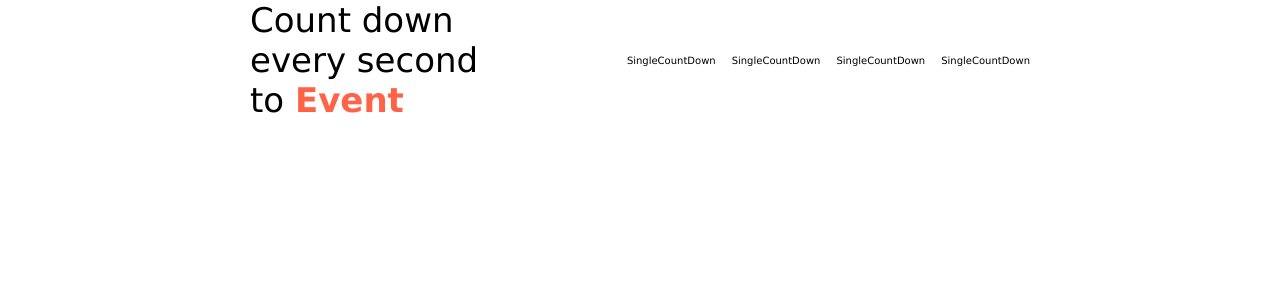
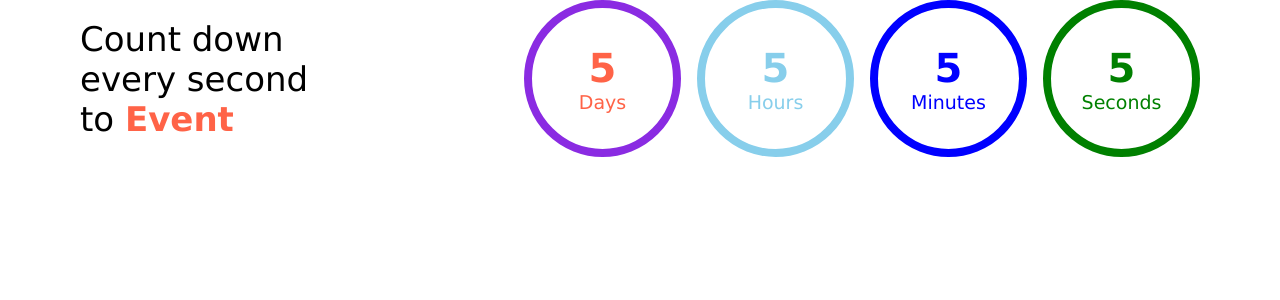
Before and after one commit to gintare-ces/07_react_moduleCss_sass_practice, a React (Vite) app: page / in a window 1280 px wide. Shown: the top 300 px of the page. Built offline with nearby package versions, Linux system fonts and the light colour scheme.

Commit message:
count down color classes

```diff
--- a/src/components/section/countDown/CountDownSection.jsx
+++ b/src/components/section/countDown/CountDownSection.jsx
@@ -4,14 +4,17 @@ import css from './CountDownSection.module.css'
 import SingleCountDown from './SingleCountDown';
 
 function CountDownSection() {
+
+
+
   return (
     <section className={`container ${css.section}`}>
         <h2 className={css.title}>Count down every second to <span>Event</span></h2>
         <Grid cols={4}>
-            <SingleCountDown />
-            <SingleCountDown />
-            <SingleCountDown />
-            <SingleCountDown />
+            <SingleCountDown time='Days' value={5} circle={'violet'} />
+            <SingleCountDown time='Hours' value={5} circle={'sky'} />
+            <SingleCountDown time='Minutes' value={5} circle={'blue'} />
+            <SingleCountDown time='Seconds' value={5} circle={'green'} />
         </Grid>
     </section>
   )
--- a/src/components/section/countDown/SingleCountDown.jsx
+++ b/src/components/section/countDown/SingleCountDown.jsx
@@ -1,9 +1,30 @@
 import React from 'react';
 import css from './SingleCountDown.module.css'
 
-function SingleCountDown() {
+function SingleCountDown(props) {
+
+    // i value paragraph paduoti reiksme is props
+    // value ir h3 elementams uzdeti klase pagal props
+    // cirkle elementui uzdeti klase pagal props
+    // let colorsClass = '';
+    // switch(props.circle) {
+    //     case 'violet':
+    //         colorsClass = css.violet;
+    //         break;
+    //     case 'sky':
+    //         colorsClass = css.sky;
+    //         break;
+    //     case 'blue':
+    //         colorsClass = css.blue;
+    //         break;
+    //     case 'green':
+    //         colorsClass = css.green;
+    // }
   return (
-    <div>SingleCountDown</div>
+    <div className={`${css.circle} ${css[props.circle]}`}>
+        <p className={css.value}>{props.value}</p>
+        <h3 className={css.time}>{props.time}</h3>
+    </div>
   )
 }
 
--- a/src/components/section/countDown/SingleCountDown.module.css
+++ b/src/components/section/countDown/SingleCountDown.module.css
@@ -0,0 +1,36 @@
+.circle {
+    display: inline-block;
+    width: 15.7rem;
+    height: 15.7rem;
+    border: 8px solid black;
+    border-radius: 50%;
+    display: flex;
+    align-items: center;
+    justify-content: center;
+    flex-direction: column;
+}
+.value {
+    font-size: 4rem;
+    font-weight: 600;
+}
+.time {
+    font-size: 1.9rem;
+    font-weight: normal;
+}
+.violet {
+    border-color: blueviolet;
+    color: tomato;
+}
+
+.sky {
+    border-color: skyblue;
+    color: skyblue;
+}
+.blue {
+    border-color: blue;
+    color: blue;
+}
+.green {
+    border-color: green;
+    color: green;
+}
--- a/src/styles/App.css
+++ b/src/styles/App.css
@@ -0,0 +1,12 @@
+.container {
+    max-width: 114rem;
+}
+h1,
+  h2,
+  h3,
+  h4,
+  h5,
+  h6,
+  p {
+    margin: 0;
+  }
```
